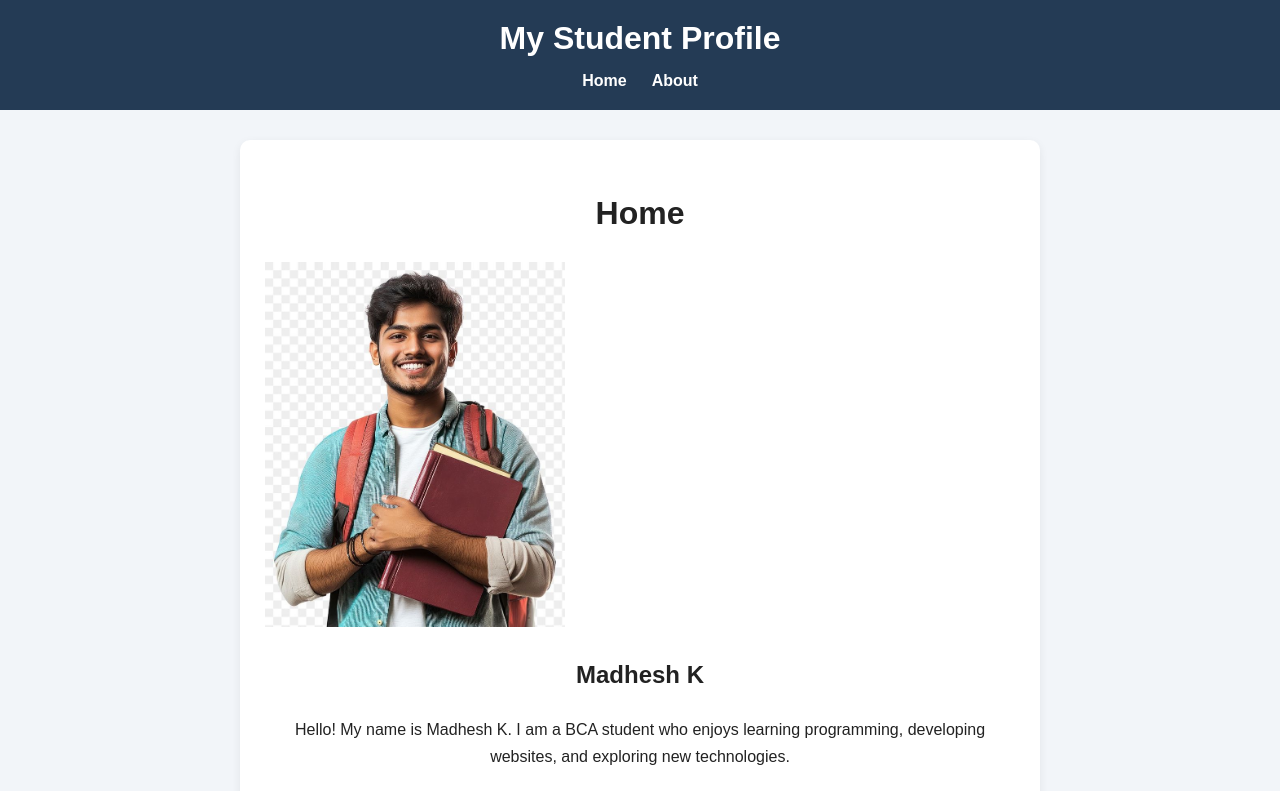
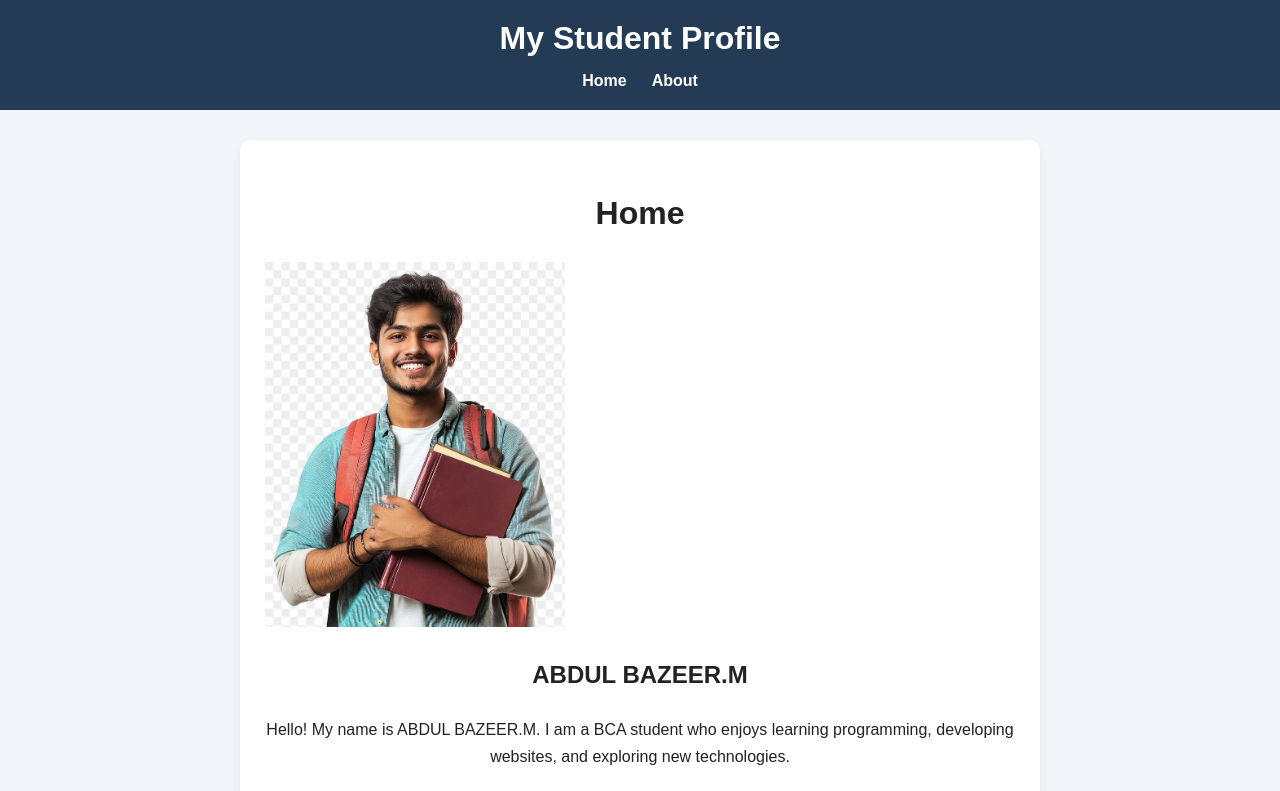
Before and after one commit to abdulbazeer/rjs-p19, a React (Create React App) app: page / in a window 1280 px wide. Shown: the top 791 px of the page. Built offline with nearby package versions, Linux system fonts and the light colour scheme.

Commit message:
Update Home.js

```diff
--- a/src/pages/Home.js
+++ b/src/pages/Home.js
@@ -1,3 +1,4 @@
+
 import React from "react";
 
 function Home() {
@@ -6,15 +7,15 @@ function Home() {
       <h1>Home</h1>
 
       <img
-  src={`${process.env.PUBLIC_URL}/image.jpg`}
-  alt="My Image"
-  width="300"
-/>
+        src={`${process.env.PUBLIC_URL}/image.jpg`}
+        alt="Student Image"
+        width="300"
+      />
 
-      <h2>Madhesh K</h2>
+      <h2> ABDUL BAZEER.M</h2>
 
       <p>
-        Hello! My name is Madhesh K. I am a BCA student who enjoys learning programming,
+        Hello! My name is ABDUL BAZEER.M. I am a BCA student who enjoys learning programming,
         developing websites, and exploring new technologies.
       </p>
 
```
